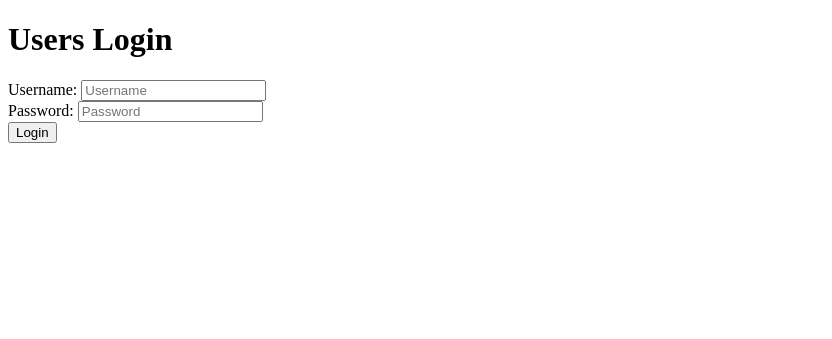
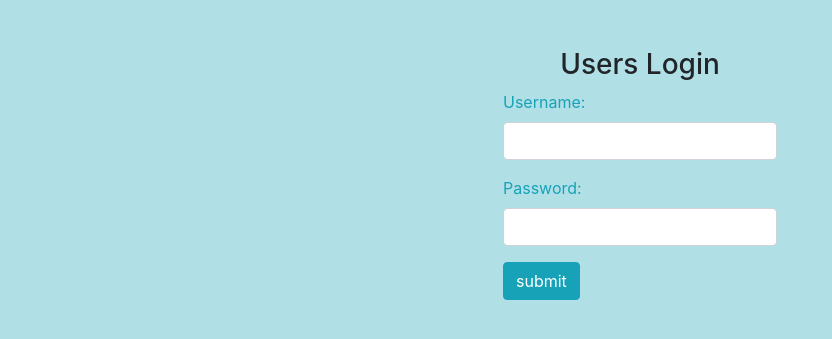
Before and after one commit to 6210612682/6210612682, a Django app: page /users/login in a window 1280 px wide. Shown: the top 339 px of the page, without its empty margins (0-832 px from the left). Run offline with Django 3.2, Linux system fonts and the light colour scheme; some libraries are stand-ins or nearby versions.

Commit message:
initial commit

```diff
--- a/courses/templates/courses/index.html
+++ b/courses/templates/courses/index.html
@@ -11,7 +11,7 @@
     </ul>
 
     <ul>
-        <p><button type="button"><a href="{% url 'users:index' %}">back home</a></button></p>
+        <p><button type="button" ><a href="{% url 'users:index' %}">back home</a></button></p>
     </ul>
 
 {% endblock %}
--- a/courses/templates/courses/layout.html
+++ b/courses/templates/courses/layout.html
@@ -17,7 +17,7 @@
   cursor: pointer;
 }
     </style>
-    <body>
+    <body style="background-color:powderblue;">
         {% block body %}
         {% endblock %}
     </body>
--- a/users/templates/users/index.html
+++ b/users/templates/users/index.html
@@ -2,11 +2,11 @@
 
 {% block body %}
 
-    <h1>Welcome, {{ request.user.first_name }} {{ request.user.last_name }}</h1>
+    <h2>Welcome, {{ request.user.first_name }} {{ request.user.last_name }}</h2>
 
     <ul>
-        <li>Username: {{ request.user.username }}</li>
-        <li>Email: {{ request.user.email }}</li>
+        <li >Username: {{ request.user.username }}</li>
+        <li >Email: {{ request.user.email }}</li>
 
         <h3>Registered Courses</h3>
              {% for i in student_subject %}
--- a/users/templates/users/layout.html
+++ b/users/templates/users/layout.html
@@ -2,8 +2,12 @@
 <html>
     <head>
         <title>Log in | Users</title>
+        <link href="//maxcdn.bootstrapcdn.com/bootstrap/4.1.1/css/bootstrap.min.css" rel="stylesheet" id="bootstrap-css">
+        <script src="//maxcdn.bootstrapcdn.com/bootstrap/4.1.1/js/bootstrap.min.js"></script>
+        <script src="//cdnjs.cloudflare.com/ajax/libs/jquery/3.2.1/jquery.min.js"></script>
     </head>
     <style>
+
         .button {
   border: none;
   color: white;
@@ -17,7 +21,7 @@
   cursor: pointer;
 }
     </style>
-    <body>
+    <body style="background-color:powderblue;">
         <div id="container">
             <div class="main shifted" id="main">
 
--- a/users/templates/users/login.html
+++ b/users/templates/users/login.html
@@ -5,19 +5,24 @@
     {% if message %}
         {{ message }}
     {% endif %}
-    <h1 id="site-name">Users Login</h1>
-    <form action="{% url 'users:login' %}" method="post">
-        {% csrf_token %}
-        <div class="form-row">
-            <label class="required" for="id_username">Username:</label>
-            <input type="text" name="username" placeholder="Username">
+    <h3 class="text-center text-wite pt-5">Users Login</h3>
+    <div id="container">
+        <div id="login-row" class="row justify-content-center align-items-center">
+            <form action="{% url 'users:login' %}" method="post">
+                {% csrf_token %}
+                <div class="form-group">
+                    <label for="username" class="text-info">Username:</label><br>
+                    <input type="text" name="username" id="username" class="form-control">
+                </div>
+                <div class="form-group">
+                    <label for="password" class="text-info">Password:</label><br>
+                    <input type="password" name="password" id="password" class="form-control">
+                </div>
+                <div class="submit-group">
+                    <input type="submit" name="submit" class="btn btn-info btn-md" value="submit">
+                </div>
+            </form>
         </div>
-        <div class="form-row">
-            <label class="required" for="id_username">Password:</label>
-            <input type="password" name="password" placeholder="Password">
-        </div>
-        <div class="submit-row">
-            <input type="submit" value="Login">
-        </div>
-    </form>
+    </div>
+
 {% endblock %}
```
Also changed, not shown: requirements.txt (added, +7 -0 lines), db.sqlite3, 2 other files.
